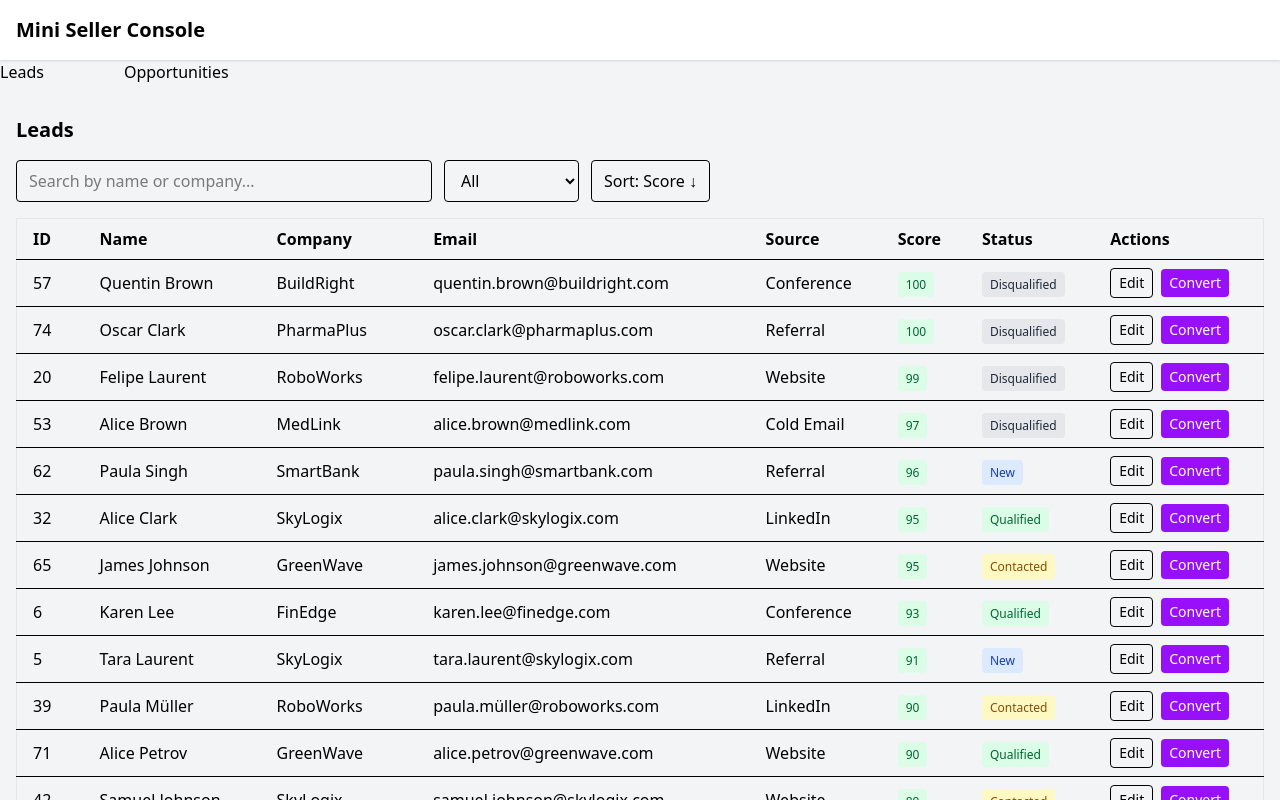
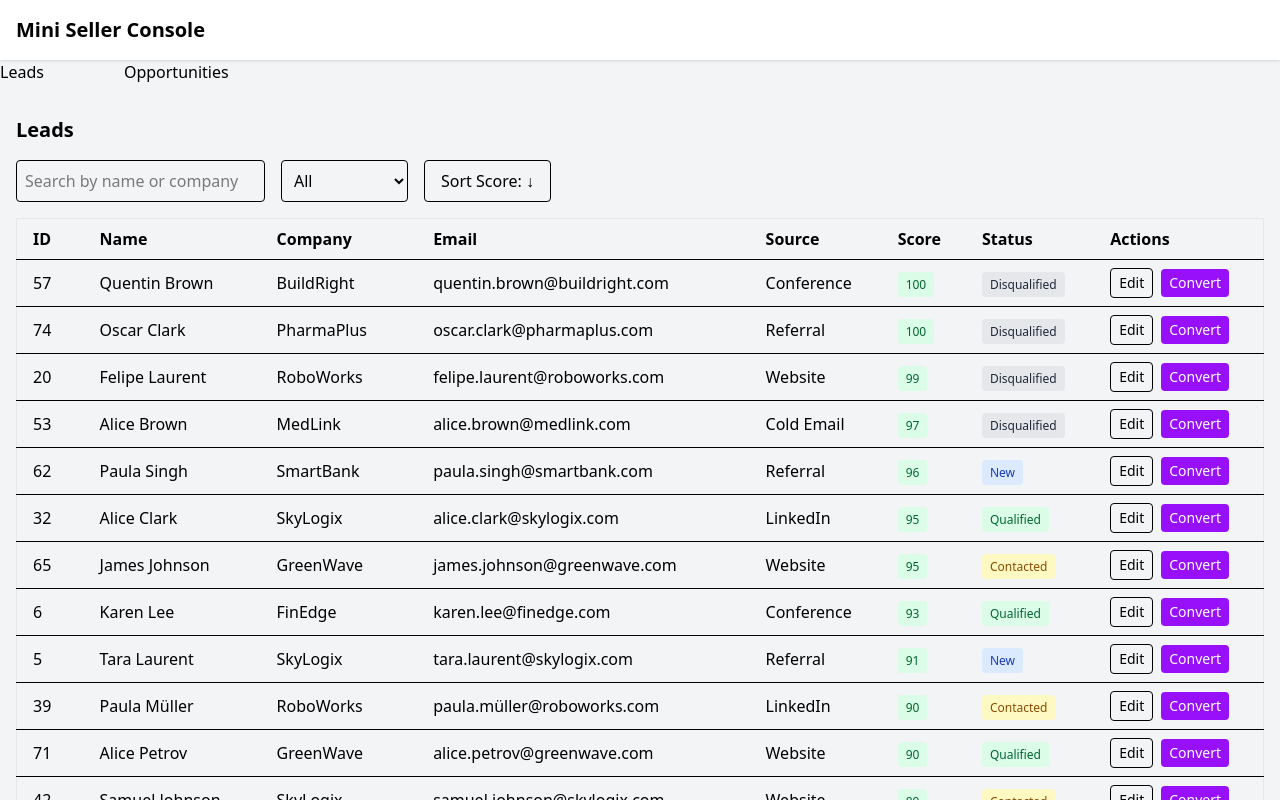
Before and after one commit to FaraiB/mini-seller-console, a React (Vite) app: page / in a window 1280 px wide. Shown: the top 800 px of the page. Built offline with nearby package versions, Linux system fonts and the light colour scheme.

Commit message:
feat: add states

```diff
--- a/src/features/leads/LeadsPage.tsx
+++ b/src/features/leads/LeadsPage.tsx
@@ -1,50 +1,79 @@
-import { useEffect, useState } from "react";
+import { useState, useMemo } from "react";
 import LeadsTable from "./LeadsTable";
 import LeadDetailPanel from "./LeadDetailPanel";
 import { type Lead } from "./types";
 import leadsData from "../../data/leads.json";
-import { type Opportunity } from "../opportunities/types";
 import useLocalStorage from "../../hooks/useLoaclStorage";
+import type { Opportunity } from "../opportunities/types";
 
-type Props = {
-  setOpportunities?: React.Dispatch<React.SetStateAction<Opportunity[]>>;
-};
-
-export default function LeadsPage({ setOpportunities }: Props) {
+export default function LeadsPage({
+  setOpportunities,
+}: {
+  setOpportunities: React.Dispatch<React.SetStateAction<Opportunity[]>>;
+}) {
+  // Persisted leads
   const [leads, setLeads] = useLocalStorage<Lead[]>(
     "leads",
     leadsData as Lead[]
   );
+
+  // Persisted UI state
+  const [searchQuery, setSearchQuery] = useLocalStorage<string>(
+    "leads_search",
+    ""
+  );
+  const [statusFilter, setStatusFilter] = useLocalStorage<
+    (typeof STATUS_OPTIONS)[number]
+  >("leads_filter", "All");
+  const [sortOrder, setSortOrder] = useLocalStorage<"asc" | "desc">(
+    "leads_sort",
+    "desc"
+  );
+
   const [selectedLead, setSelectedLead] = useState<Lead | null>(null);
+  const [error, setError] = useState<string | null>(null);
 
-  const handleEdit = (lead: Lead) => {
-    setSelectedLead(lead);
-  };
+  // Compute displayed leads
+  const filteredLeads = useMemo(() => {
+    try {
+      return leads
+        .filter((l) => statusFilter === "All" || l.status === statusFilter)
+        .filter(
+          (l) =>
+            l.name.toLowerCase().includes(searchQuery.toLowerCase()) ||
+            l.company.toLowerCase().includes(searchQuery.toLowerCase())
+        )
+        .sort((a, b) =>
+          sortOrder === "desc" ? b.score - a.score : a.score - b.score
+        );
+    } catch (err) {
+      setError("Failed to process leads. Please refresh the page.");
+      return [];
+    }
+  }, [leads, searchQuery, statusFilter, sortOrder]);
 
-  const handleConvert = (lead: Lead) => {
-    const newOpportunity: Opportunity = {
-      id: Date.now(),
-      name: lead.name,
-      stage: "Qualification",
-      accountName: lead.company,
-    };
-
-    if (setOpportunities) {
-      setOpportunities((prev) => [...prev, newOpportunity]);
-    } else {
-      // fallback behaviour if parent didn't pass setter
-      // useful for local testing / dev
-      console.log("Converted (local):", newOpportunity);
-    }
-
-    setLeads((prev) =>
-      prev.map((l) => (l.id === lead.id ? { ...l, status: "Converted" } : l))
-    );
-  };
+  const handleEdit = (lead: Lead) => setSelectedLead(lead);
 
   const handleSave = (updatedLead: Lead) => {
     setLeads((prev) =>
       prev.map((l) => (l.id === updatedLead.id ? updatedLead : l))
+    );
+    setSelectedLead(null);
+  };
+
+  const handleConvert = (lead: Lead) => {
+    const newOpportunity = {
+      id: lead.id,
+      name: lead.name,
+      stage: "Qualification" as const,
+      amount: 0,
+      accountName: lead.company,
+    };
+    setOpportunities((prev) => [...prev, newOpportunity]);
+
+    // Optionally update lead status
+    setLeads((prev) =>
+      prev.map((l) => (l.id === lead.id ? { ...l, status: "Converted" } : l))
     );
   };
 
@@ -52,7 +81,49 @@ export default function LeadsPage({ setOpportunities }: Props) {
     <div className="p-4">
       <h1 className="text-xl font-bold mb-4">Leads</h1>
 
-      <LeadsTable leads={leads} onEdit={handleEdit} onConvert={handleConvert} />
+      {/* Controls */}
+      <div className="mb-4 flex gap-4">
+        <input
+          type="text"
+          placeholder="Search by name or company"
+          value={searchQuery}
+          onChange={(e) => setSearchQuery(e.target.value)}
+          className="border p-2 rounded"
+        />
+
+        <select
+          value={statusFilter}
+          onChange={(e) =>
+            setStatusFilter(e.target.value as (typeof STATUS_OPTIONS)[number])
+          }
+          className="border p-2 rounded"
+        >
+          {STATUS_OPTIONS.map((status) => (
+            <option key={status} value={status}>
+              {status}
+            </option>
+          ))}
+        </select>
+
+        <button
+          onClick={() => setSortOrder(sortOrder === "desc" ? "asc" : "desc")}
+          className="border px-4 rounded"
+        >
+          Sort Score: {sortOrder === "desc" ? "↓" : "↑"}
+        </button>
+      </div>
+
+      {error ? (
+        <div className="p-6 text-center text-red-600 bg-red-50 border border-red-200 rounded">
+          {error}
+        </div>
+      ) : (
+        <LeadsTable
+          leads={filteredLeads}
+          onEdit={handleEdit}
+          onConvert={handleConvert}
+        />
+      )}
 
       <LeadDetailPanel
         lead={selectedLead}
@@ -62,3 +133,13 @@ export default function LeadsPage({ setOpportunities }: Props) {
     </div>
   );
 }
+
+// Status options
+const STATUS_OPTIONS = [
+  "All",
+  "New",
+  "Qualified",
+  "Contacted",
+  "Disqualified",
+  "Converted",
+] as const;
--- a/src/features/leads/LeadsTable.tsx
+++ b/src/features/leads/LeadsTable.tsx
@@ -1,98 +1,27 @@
-import React, { useMemo, useState } from "react";
 import { type Lead } from "./types";
 
 type Props = {
   leads: Lead[];
   onEdit: (lead: Lead) => void;
   onConvert: (lead: Lead) => void;
+  loading?: boolean;
 };
 
-const STATUS_OPTIONS = [
-  "All",
-  "New",
-  "Contacted",
-  "Qualified",
-  "Disqualified",
-  "Converted",
-] as const;
-
-export default function LeadsTable({ leads, onEdit, onConvert }: Props) {
-  const [search, setSearch] = useState("");
-  const [statusFilter, setStatusFilter] =
-    useState<(typeof STATUS_OPTIONS)[number]>("All");
-  // scoreSort: 'desc' (default) | 'asc' | null (no sort)
-  const [scoreSort, setScoreSort] = useState<"desc" | "asc" | null>("desc");
-
-  const toggleScoreSort = () => {
-    setScoreSort((prev) =>
-      prev === "desc" ? "asc" : prev === "asc" ? null : "desc"
-    );
-  };
-
-  const filteredLeads = useMemo(() => {
-    const query = search.trim().toLowerCase();
-    let result = leads.filter((l) => {
-      const hay = (l.name + " " + l.company).toLowerCase();
-      return query === "" ? true : hay.includes(query);
-    });
-
-    if (statusFilter !== "All") {
-      result = result.filter((l) => l.status === statusFilter);
-    }
-
-    if (scoreSort) {
-      result = [...result].sort((a, b) =>
-        scoreSort === "desc" ? b.score - a.score : a.score - b.score
-      );
-    }
-
-    return result;
-  }, [leads, search, statusFilter, scoreSort]);
-
+export default function LeadsTable({
+  leads,
+  onEdit,
+  onConvert,
+  loading = false,
+}: Props) {
   return (
-    <div>
-      {/* Controls */}
-      <div className="flex flex-col md:flex-row md:items-center gap-3 mb-4">
-        <input
-          aria-label="Search leads by name or company"
-          type="text"
-          placeholder="Search by name or company..."
-          value={search}
-          onChange={(e) => setSearch(e.target.value)}
-          className="border px-3 py-2 rounded w-full md:w-1/3"
-        />
-
-        <select
-          aria-label="Filter by status"
-          value={statusFilter}
-          onChange={(e) =>
-            setStatusFilter(e.target.value as (typeof STATUS_OPTIONS)[number])
-          }
-          className="border px-3 py-2 rounded w-full md:w-auto"
-        >
-          {STATUS_OPTIONS.map((s) => (
-            <option key={s} value={s}>
-              {s}
-            </option>
-          ))}
-        </select>
-
-        <button
-          onClick={toggleScoreSort}
-          className="border px-3 py-2 rounded w-full md:w-auto"
-          aria-pressed={scoreSort !== null}
-        >
-          Sort:{" "}
-          {scoreSort === "desc"
-            ? "Score ↓"
-            : scoreSort === "asc"
-            ? "Score ↑"
-            : "None"}
-        </button>
+    <div className="overflow-x-auto">
+      {loading ? (
+        <div className="p-6 text-center text-gray-500">Loading leads...</div>
+      ) : leads.length === 0 ? (
+        <div className="p-6 text-center text-gray-500">
+          No leads match your search / filters.
         </div>
-
-      {/* Table */}
-      <div className="overflow-x-auto">
+      ) : (
         <table className="min-w-full border border-gray-200">
           <thead className="bg-gray-100">
             <tr>
@@ -107,14 +36,7 @@ export default function LeadsTable({ leads, onEdit, onConvert }: Props) {
             </tr>
           </thead>
           <tbody>
-            {filteredLeads.length === 0 ? (
-              <tr>
-                <td colSpan={8} className="px-4 py-6 text-center text-gray-500">
-                  No leads match your search / filters.
-                </td>
-              </tr>
-            ) : (
-              filteredLeads.map((lead) => (
+            {leads.map((lead) => (
               <tr
                 key={lead.id}
                 className="border-t hover:bg-gray-50 transition-colors"
@@ -124,7 +46,6 @@ export default function LeadsTable({ leads, onEdit, onConvert }: Props) {
                 <td className="px-4 py-2">{lead.company}</td>
                 <td className="px-4 py-2">{lead.email}</td>
                 <td className="px-4 py-2">{lead.source}</td>
-
                 <td className="px-4 py-2">
                   <span
                     className={`px-2 py-1 rounded text-xs font-medium ${
@@ -138,7 +59,6 @@ export default function LeadsTable({ leads, onEdit, onConvert }: Props) {
                     {lead.score}
                   </span>
                 </td>
-
                 <td className="px-4 py-2">
                   <span
                     className={`px-2 py-1 rounded text-xs font-medium ${
@@ -156,7 +76,6 @@ export default function LeadsTable({ leads, onEdit, onConvert }: Props) {
                     {lead.status}
                   </span>
                 </td>
-
                 <td className="px-4 py-2 space-x-2">
                   <button
                     className="px-2 py-1 text-sm border rounded hover:bg-gray-100 transition-colors"
@@ -172,11 +91,10 @@ export default function LeadsTable({ leads, onEdit, onConvert }: Props) {
                   </button>
                 </td>
               </tr>
-              ))
-            )}
+            ))}
           </tbody>
         </table>
-      </div>
+      )}
     </div>
   );
 }
```
Lines whose indentation alone changed are shown as unchanged.
